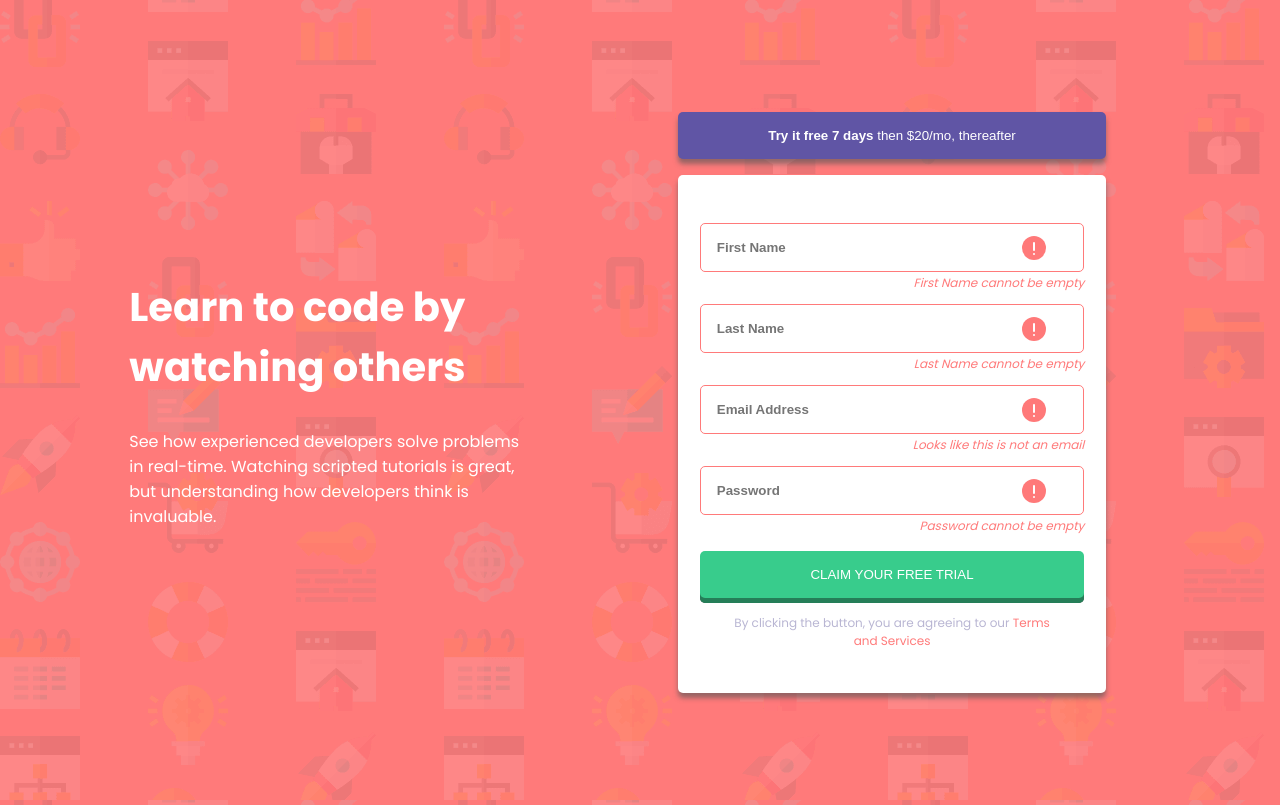
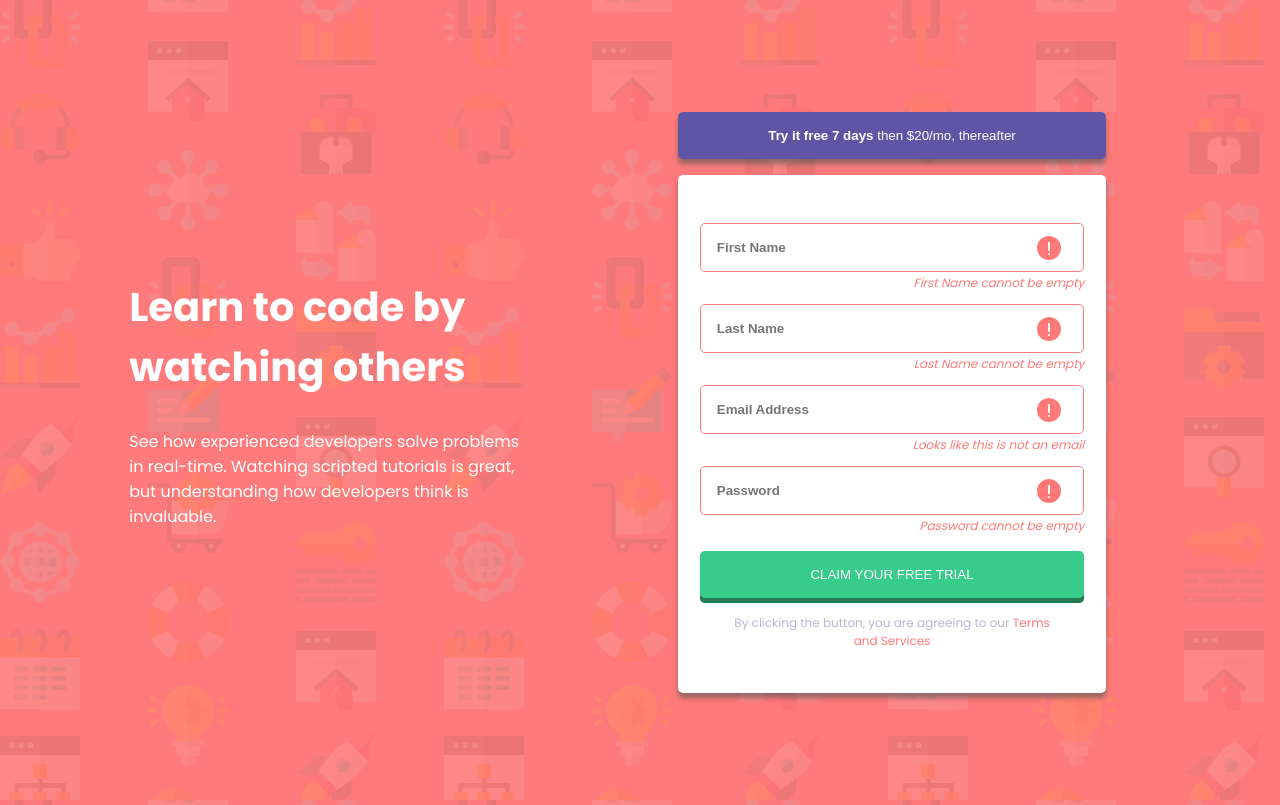
Before and after one commit to vermilion4/zuri-registration-form, a plain HTML site: page index.html in a window 1280 px wide. Drawn offline with Linux system fonts and the light colour scheme.

Commit message:
Adjust error icon

```diff
--- a/styles.css
+++ b/styles.css
@@ -148,15 +148,15 @@ input:focus {
   display: none;
 }
 
-/* Display error icon if input is invalid */
+/* Display error icon if input is invalid or empty */
 input:invalid + .error-icon {
   display: block;
   position: absolute;
   top: 25px;
-  right: 60px;
+  right: 45px;
 }
 
-/* Display error text if input is invalid */
+/* Display error text if input is invalid or empty */
 input:invalid + .error-icon + .error-text {
   display: block;
   position: absolute;
```
